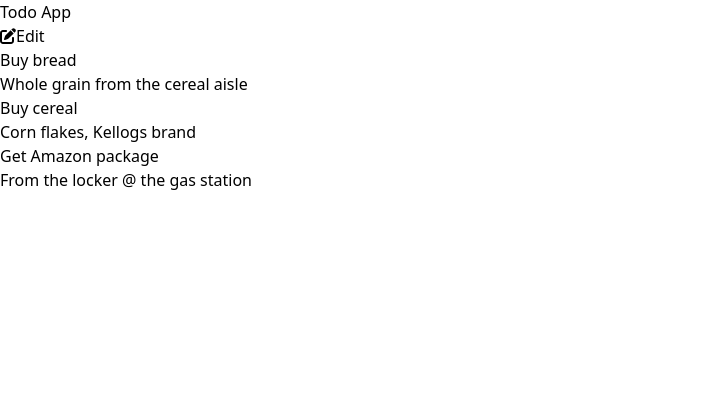
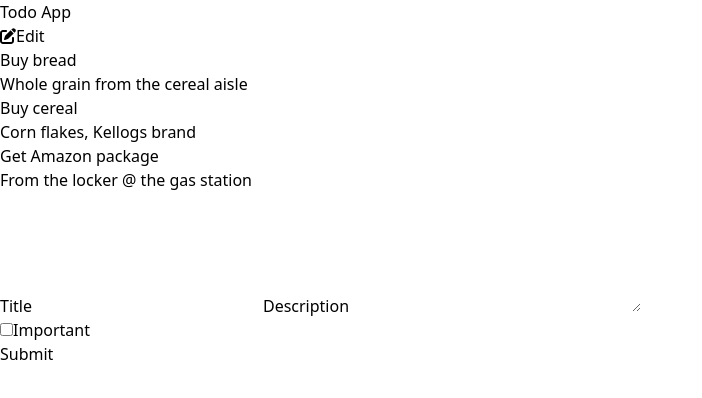
Before and after one commit to migvidal/todo-app-demo-pro, a React (Vite) app: page / in a window 1280 px wide. Shown: the top 398 px of the page, without its empty margins (0-702 px from the left). Built offline with nearby package versions, Linux system fonts and the light colour scheme.

Commit message:
Feature: add todos

```diff
--- a/src/App.tsx
+++ b/src/App.tsx
@@ -1,13 +1,21 @@
 import { useState } from "react"
-import { Todo, todos } from "./Todo"
+import { Todo, dummyTodos } from "./Todo"
 import { TodoItem } from "./TodoItem"
 import React from "react";
 import { todo } from "node:test";
 import { FontAwesomeIcon } from '@fortawesome/react-fontawesome'
 import { faEdit } from '@fortawesome/free-solid-svg-icons'
 import { CustomButton } from "./CustomButton";
+import { ComposeWindow } from "./ComposeWindow";
 
 const App = () => {
+  let [todos, setTodos] = useState(dummyTodos);
+  function addTodo(todo: Todo) {
+    const newSet = new Set(todos);
+    newSet.add(todo);
+    setTodos(newSet);
+  }
+
   let [doneTodos, setDoneTodos] = useState(new Set<Todo>());
   function updateDoneTodos(newTodo: Todo) {
     const newSet = new Set(doneTodos);
@@ -33,6 +41,7 @@ const App = () => {
           onClick={() => updateDoneTodos(todo)}
           isChecked={doneTodos.has(todo)} />
       )}
+      <ComposeWindow onSubmit={newTodo => addTodo(newTodo)}/>
     </main>
   )
 }
--- /dev/null
+++ b/src/ComposeWindow.tsx
@@ -0,0 +1,43 @@
+import { icon } from "@fortawesome/fontawesome-svg-core"
+import React, { FormEvent, ReactNode, useState } from "react"
+import { Todo } from "./Todo";
+import { title } from "process";
+import { CustomButton } from "./CustomButton";
+
+export const ComposeWindow = ({ onSubmit }: { onSubmit: (todo: Todo) => any }) => {
+    let cardStyle = "rounded-lg my-2 p-4 border-2 border-gray-500 bg-slate-300 text-black dark:bg-slate-800 dark:text-white"
+    let [formPayload, setFormPayload] = useState(new Todo("", "", false))
+    function onFormSubmit(e: FormEvent) {
+        e.preventDefault();
+        // get data from form
+        onSubmit(formPayload);
+    }
+    function onTitleChange(newTitle: string) {
+        const newTodo = new Todo(newTitle, formPayload.description, formPayload.isImportant)
+        setFormPayload(newTodo)
+    }
+    function onDescriptionChange(newDescription: string) {
+        const newTodo = new Todo(formPayload.title, newDescription, formPayload.isImportant)
+        setFormPayload(newTodo)
+    }
+    function onIsImportantChange(newisImportant: boolean) {
+        const newTodo = new Todo(formPayload.title, formPayload.description, newisImportant)
+        setFormPayload(newTodo)
+    }
+    return (
+        <form className="flex flex-col" onSubmit={e => onFormSubmit(e)}>
+            <label htmlFor="todo-title-input">Title</label>
+            <input className={cardStyle} onChange={e => onTitleChange(e.target.value)} type="text" name="todo-title-input" id="todo-title-input" />
+            <label htmlFor="todo-description-input">Description</label>
+            <textarea className={cardStyle} onChange={e => onDescriptionChange(e.target.value)} name="todo-description-input" id="todo-description-input" cols={30} rows={5}></textarea>
+            <div>
+                <input onChange={e => onIsImportantChange(e.target.checked)} type="checkbox" name="todo-important-input" id="todo-important-input" />
+                <span className="px-1"></span>
+                <label htmlFor="todo-important-input">Important</label>
+            </div>
+            <div>
+                <CustomButton label={"Submit"} icon={undefined} onClick={() => { }} />
+            </div>
+        </form>
+    )
+}
--- a/src/Todo.tsx
+++ b/src/Todo.tsx
@@ -9,8 +9,8 @@ export class Todo {
   }
 }
 
-export const todos = [
+export const dummyTodos = new Set([
   new Todo("Buy bread", "Whole grain from the cereal aisle", false),
   new Todo("Buy cereal", "Corn flakes, Kellogs brand", false),
   new Todo("Get Amazon package", "From the locker @ the gas station", true),
-]
+])
```
